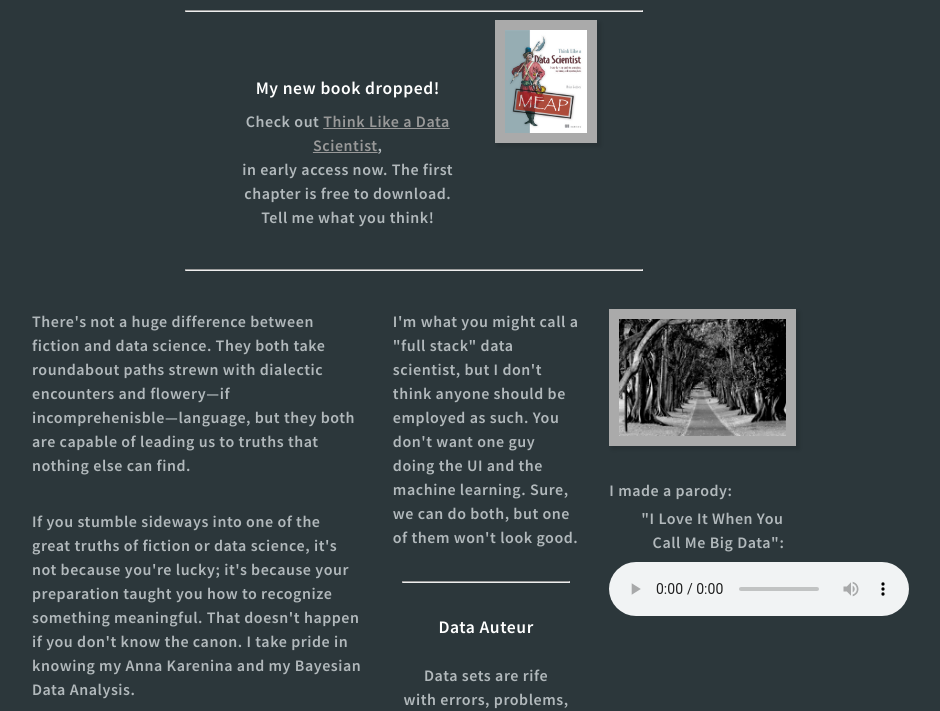
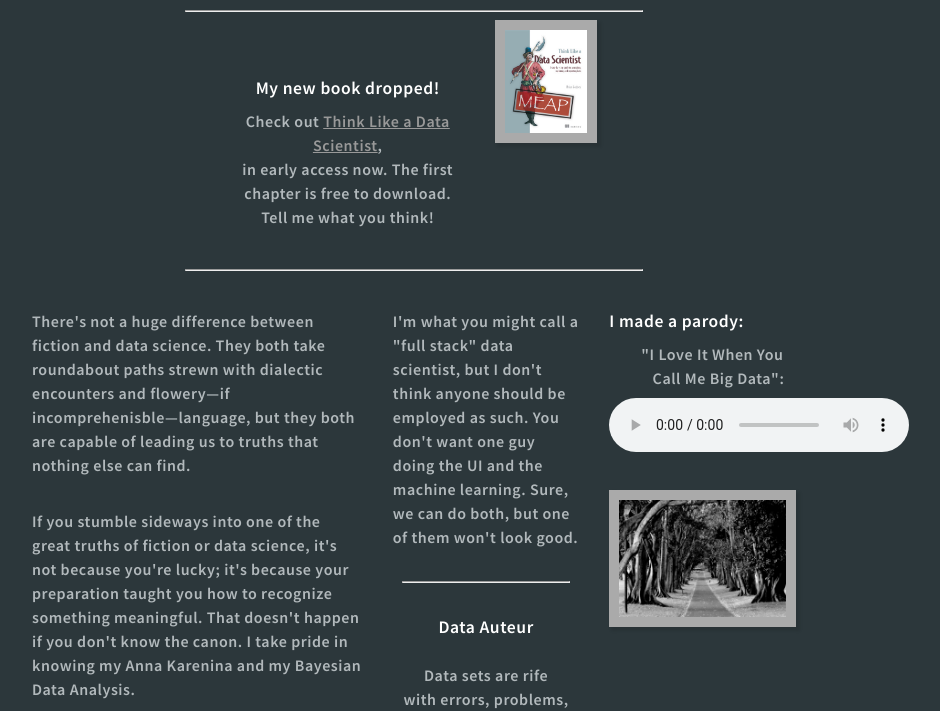
Before and after one commit to briangodsey/briangodsey.github.io, a plain HTML site: page index.html in a window 1280 px wide. Shown: the part 101-812 px from the top of the page, without its empty margins (190-1130 px from the left). Drawn offline with Linux system fonts and the light colour scheme.

Commit message:
Adding another book reference plus tweaks.

```diff
--- a/index.html
+++ b/index.html
@@ -127,13 +127,7 @@
 
 	</div>
 	<div class="3u">
-	  <p>
-	    <a href="images/index-page/2006_10_29 Australia 204.jpg" class="bordered-image">
-	      <img src="images/index-page/2006_10_29 Australia 204.jpg" alt="" /></a>
-	  </p>
-	  <p style="margin: 2em 0 0.25em 0">
-	    I made a parody:
-	  </p>
+	  <h2>I made a parody:</h2>
 	  <p style="margin: 0 0 0.5em 2em"><em>"I Love It When
 	      You<br>&nbsp;&nbsp;&nbsp;Call Me Big Data"</em>:
 	  </p>
@@ -142,6 +136,10 @@
 	      <source src="audio/call-me-big-data.mp3" type="audio/mpeg">
 		Your browser does not support the audio element.
 	    </audio>
+	  </p>
+	  <p>
+	    <a href="images/index-page/2006_10_29 Australia 204.jpg" class="bordered-image">
+	      <img src="images/index-page/2006_10_29 Australia 204.jpg" alt="" /></a>
 	  </p>
 	</div>
       </div>
```
Also changed, not shown: publications.html (+6 -0 lines).
